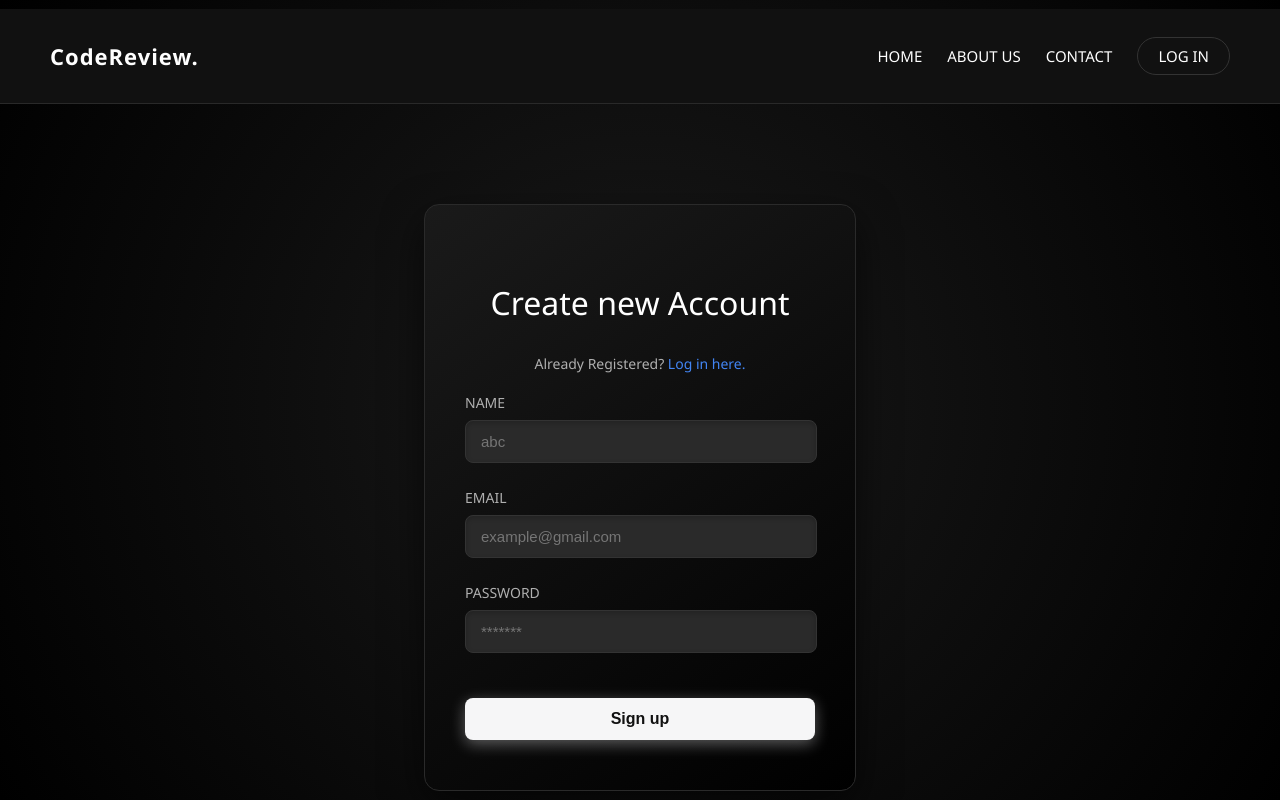
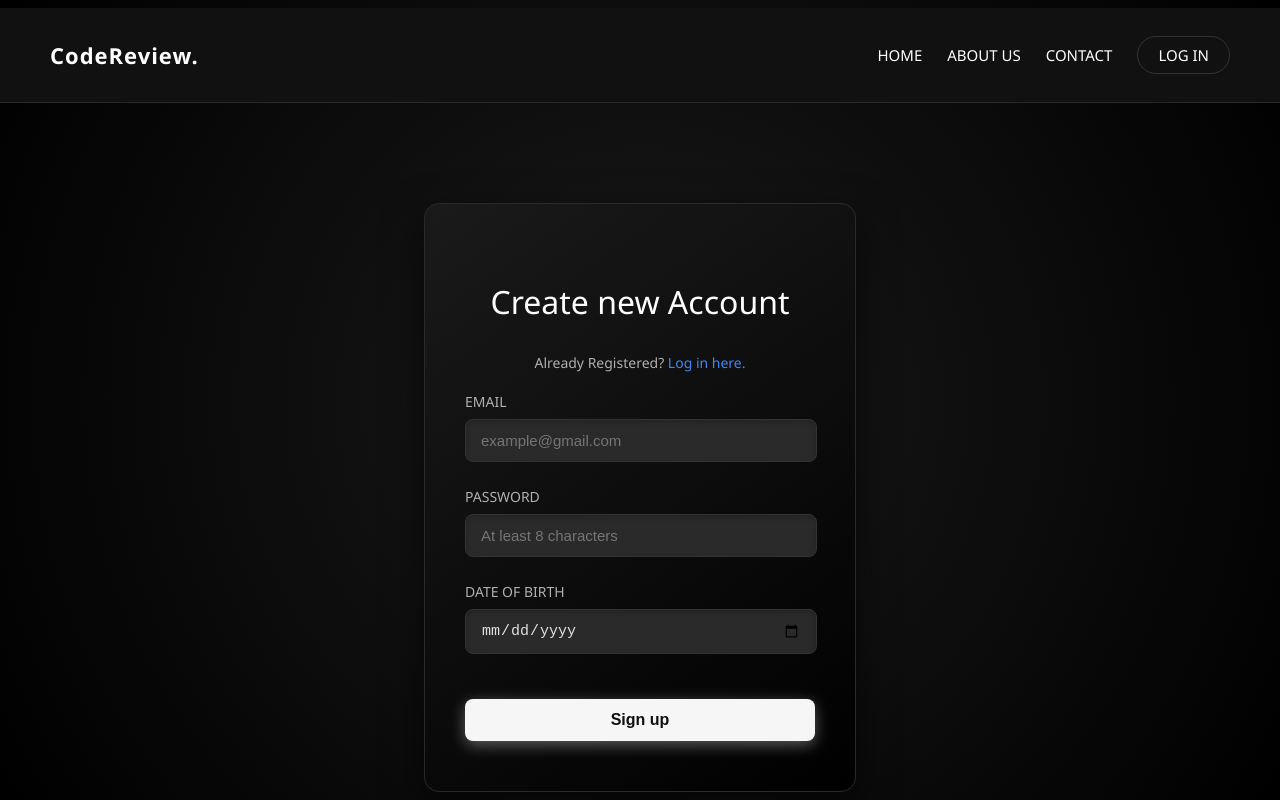
Before and after one commit to satwika-reddy10/codeReview, a React (Create React App) app in the folder frontend/: page /login in a window 1280 px wide. Both pictures are taken after a click on the element "Sign up". Built offline with nearby package versions, Linux system fonts and the light colour scheme.

Commit message:
fixed bugs

```diff
--- a/frontend/src/components/LoginPage/LoginPage.jsx
+++ b/frontend/src/components/LoginPage/LoginPage.jsx
@@ -1,8 +1,7 @@
-// LoginPage.jsx
 import React, { useState } from 'react';
 import { useNavigate } from 'react-router-dom';
 import './LoginPage.css';
-import SignupPage from './SignupPage'; // Import the new SignupPage component
+import SignupPage from './SignupPage';
 
 const LoginPage = () => {
   const navigate = useNavigate();
@@ -10,7 +9,6 @@ const LoginPage = () => {
     username: '',
     password: '',
   });
-
   const [isLogin, setIsLogin] = useState(true);
 
   const handleChange = (e) => {
@@ -23,26 +21,33 @@ const LoginPage = () => {
 
   const handleSubmit = async (e) => {
     e.preventDefault();
-    if (isLogin) {
-      // Handle login logic
+    if (!formState.username) {
+      alert('Please enter a valid email address');
+      return;
+    }
+    if (!formState.password) {
+      alert('Please enter a password');
+      return;
+    }
+    if (formState.password.length < 8) {
+      alert('Password must be at least 8 characters long');
+      return;
+    }
     try {
       const response = await fetch('http://localhost:5000/login', {
         method: 'POST',
         headers: { 'Content-Type': 'application/json' },
-          body: JSON.stringify({ email: formState.username, password: formState.password }),
+        body: JSON.stringify({ username: formState.username, password: formState.password }),
       });
       if (!response.ok) {
-          throw new Error('Login failed');
+        const errorData = await response.json();
+        throw new Error(errorData.detail || 'Login failed');
       }
       const data = await response.json();
       console.log('Login successful:', data);
       navigate('/submit');
     } catch (error) {
-        alert(error.message);
-      }
-    } else {
-      // Handle signup logic
-      console.log('Signup attempted with:', formState);
+      alert(`Error: ${error.message}`);
     }
   };
 
@@ -68,12 +73,12 @@ const LoginPage = () => {
               <h2>Log in</h2>
               <form onSubmit={handleSubmit}>
                 <div className="input-group">
-                  <label htmlFor="username">Username</label>
+                  <label htmlFor="username">Username (Email)</label>
                   <input
                     id="username"
-                    type="text"
+                    type="email"
                     name="username"
-                    placeholder="Enter your username"
+                    placeholder="example@gmail.com"
                     value={formState.username}
                     onChange={handleChange}
                   />
@@ -84,7 +89,7 @@ const LoginPage = () => {
                     id="password"
                     type="password"
                     name="password"
-                    placeholder="Enter your password"
+                    placeholder="At least 8 characters"
                     value={formState.password}
                     onChange={handleChange}
                   />
--- a/frontend/src/components/LoginPage/SignupPage.jsx
+++ b/frontend/src/components/LoginPage/SignupPage.jsx
@@ -1,10 +1,8 @@
-// SignupPage.jsx
 import React, { useState } from 'react';
 
 const SignupPage = ({ onToggleForm }) => {
   const [formState, setFormState] = useState({
-    name: '',
-    email: '',
+    username: '',
     password: '',
     dob: ''
   });
@@ -19,21 +17,33 @@ const SignupPage = ({ onToggleForm }) => {
 
   const handleSubmit = async (e) => {
     e.preventDefault();
-    // In a real application, you would handle the signup logic here (e.g., API call)
+    if (!formState.username) {
+      alert('Please enter a valid email address');
+      return;
+    }
+    if (!formState.password) {
+      alert('Please enter a password');
+      return;
+    }
+    if (formState.password.length < 8) {
+      alert('Password must be at least 8 characters long');
+      return;
+    }
     try {
       const response = await fetch('http://localhost:5000/signup', {
         method: 'POST',
         headers: { 'Content-Type': 'application/json' },
-        body: JSON.stringify({ name: formState.name, email: formState.email, password: formState.password }),
+        body: JSON.stringify({ username: formState.username, password: formState.password }),
       });
       if (!response.ok) {
-        throw new Error('Signup failed');
+        const errorData = await response.json();
+        throw new Error(errorData.detail || 'Signup failed');
       }
       const data = await response.json();
       console.log('Signup successful:', data);
-      onToggleForm(); // Toggle back to login after successful signup
+      onToggleForm();
     } catch (error) {
-      alert(error.message);
+      alert(`Error: ${error.message}`);
     }
   };
 
@@ -45,24 +55,13 @@ const SignupPage = ({ onToggleForm }) => {
       </p>
       <form onSubmit={handleSubmit}>
         <div className="input-group">
-          <label htmlFor="name">NAME</label>
+          <label htmlFor="username">EMAIL</label>
           <input
-            id="name"
-            type="text"
-            name="name"
-            placeholder="abc"
-            value={formState.name}
-            onChange={handleChange}
-          />
-        </div>
-        <div className="input-group">
-          <label htmlFor="email">EMAIL</label>
-          <input
-            id="email"
+            id="username"
             type="email"
-            name="email"
+            name="username"
             placeholder="example@gmail.com"
-            value={formState.email}
+            value={formState.username}
             onChange={handleChange}
           />
         </div>
@@ -72,8 +71,18 @@ const SignupPage = ({ onToggleForm }) => {
             id="password"
             type="password"
             name="password"
-            placeholder="*******"
+            placeholder="At least 8 characters"
             value={formState.password}
+            onChange={handleChange}
+          />
+        </div>
+        <div className="input-group">
+          <label htmlFor="dob">DATE OF BIRTH</label>
+          <input
+            id="dob"
+            type="date"
+            name="dob"
+            value={formState.dob}
             onChange={handleChange}
           />
         </div>
```
Lines whose indentation alone changed are shown as unchanged.
